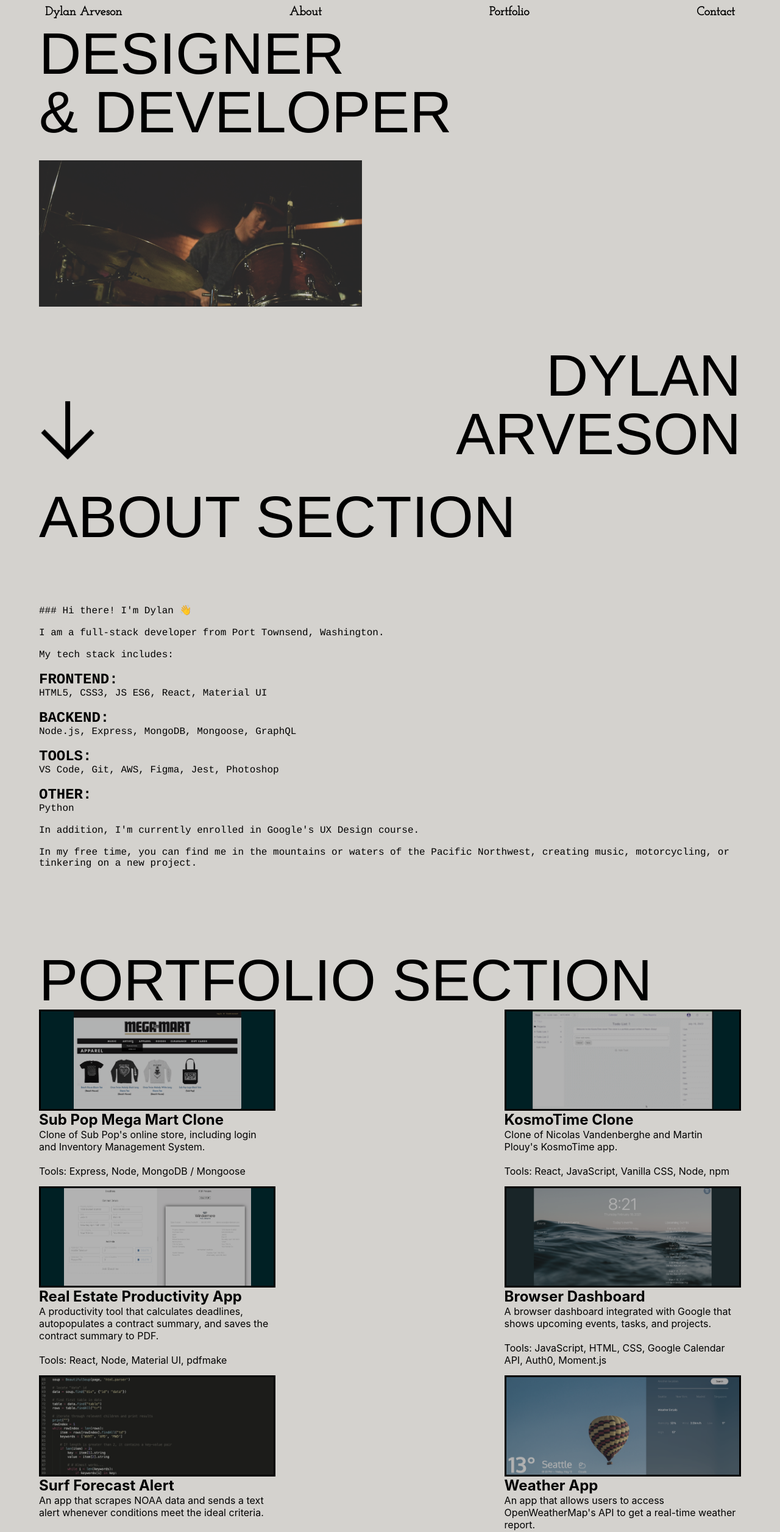
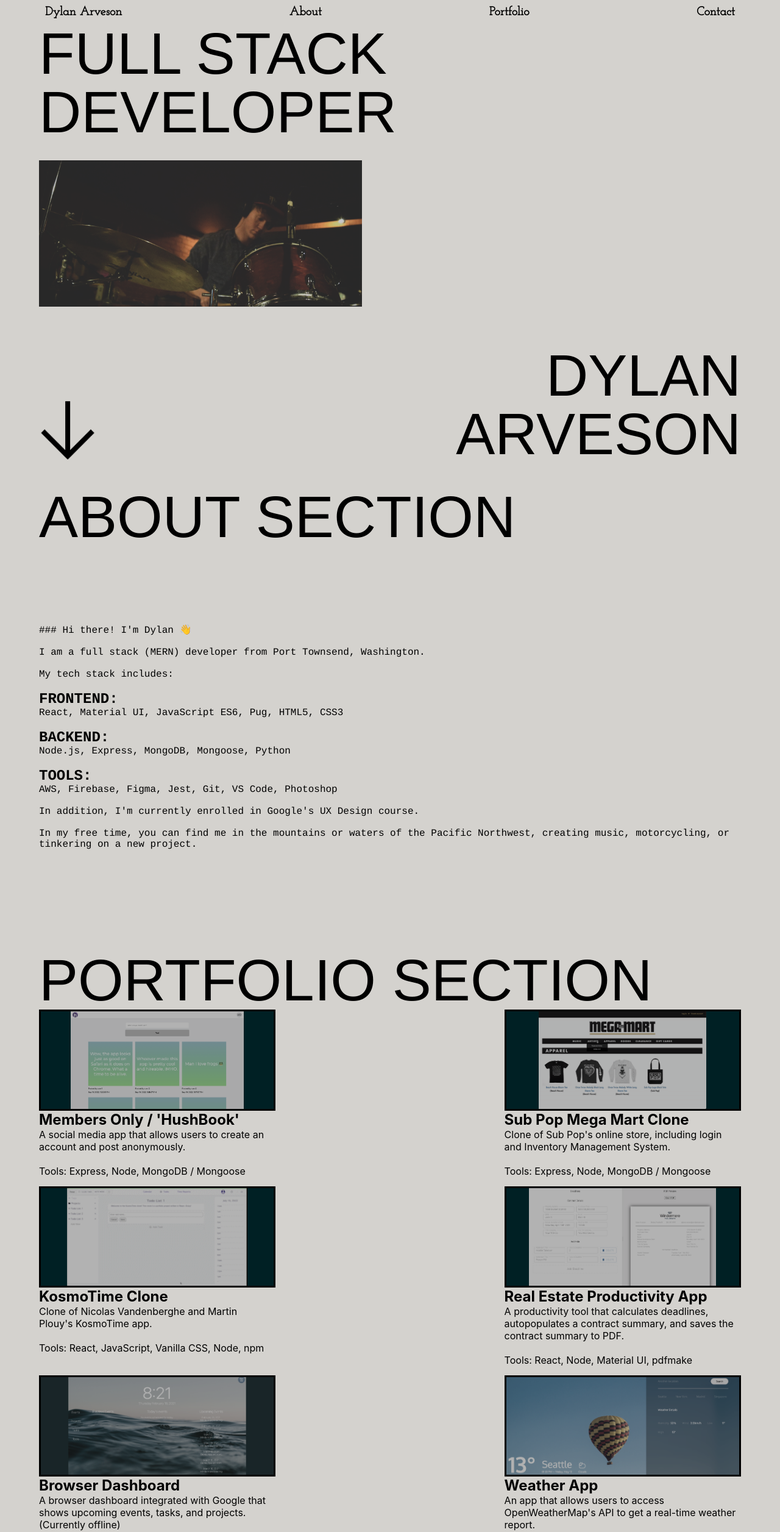
Before and after one commit to dyyllaann/portfolio, a React (Create React App) app: page /info in a window 1280 px wide. Shown: the top 2513 px of the page at 61% size. Built offline with nearby package versions, Linux system fonts and the light colour scheme.

Commit message:
Add members-only, improve nav style, change content from 'Designer & Developer' to 'Full Stack Developer', recategorize tech stack.

```diff
--- a/public/index.html
+++ b/public/index.html
@@ -17,7 +17,7 @@
     <meta name="theme-color" content="#000000" />
     <meta
       name="description"
-      content="Designer and full-stack developer."
+      content="Full Stack Developer from Port Townsend, WA."
     />
     <link rel="apple-touch-icon" href="%PUBLIC_URL%/logo192.png" />
     <!--
@@ -60,7 +60,7 @@
     <link rel="stylesheet" href="https://cdn.jsdelivr.net/gh/devicons/devicon@v2.15.1/devicon.min.css"><!-- VSCODE -->
     <link rel="stylesheet" href="https://cdn.jsdelivr.net/gh/devicons/devicon@v2.15.1/devicon.min.css"><!-- WEBPACK -->
 
-    <title>Dylan Arveson | Designer and full-stack developer</title>
+    <title>Dylan Arveson | Full Stack Developer</title>
     <style>
       body {
         margin: 0;
--- a/src/App.css
+++ b/src/App.css
@@ -48,7 +48,6 @@ h1 {
 }
 
 .hero-bottom {
-  /* margin-top: -20vh; */
   display: flex;
   flex: 1;
   justify-content: space-between;
@@ -66,6 +65,7 @@ i {
 }
 
 nav {
+  min-height: 2em;
   height: 5vh;
   font-family: 'Josefin Slab', serif;
   text-decoration: none;
--- a/src/App.js
+++ b/src/App.js
@@ -10,7 +10,8 @@ import downArrow from './images/down-arrow.png';
 import kosmotimeClone from './images/kosmotime-clone.gif';
 import reScreen from "./images/re-screen.png";
 import dashScreen from './images/dash-screen.png';
-import surfScreen from './images/surf-screen.png';
+// import surfScreen from './images/surf-screen.png';
+import membersScreen from './images/members-screen.png';
 import weatherScreen from './images/weather-screen.png';
 import subPopClone from './images/sub-pop-clone.gif';
 
@@ -81,7 +82,7 @@ function Hero() {
 	return (
     <section id="hero">
       <div className="header-left">
-        <h1>Designer<br/>&amp; Developer</h1>
+        <h1>Full Stack Developer</h1>
       </div>
       <div>
         <img className="portrait" src={me} alt="me" />
@@ -118,7 +119,7 @@ function About() {
 			</div>
 			<div id="about-paragraph">
 				<p>
-					### Hi there! I'm Dylan 👋 <br /> <br />I am a full-stack developer
+					### Hi there! I'm Dylan 👋 <br /> <br />I am a full stack (MERN) developer
 					from Port Townsend, Washington.
 				</p>
 				<br />
@@ -150,27 +151,22 @@ function About() {
 				<br />
 				<h2>FRONTEND:</h2>
 				<p>
-					HTML5, CSS3, JS ES6, React, Material UI
+					React, Material UI, JavaScript ES6, Pug, HTML5, CSS3
 				</p>
 				<br />
 				<h2>BACKEND:</h2>
 				<p>
-					Node.js, Express, MongoDB, Mongoose, GraphQL
+					Node.js, Express, MongoDB, Mongoose, Python
 				</p>
 				<br />
 				<h2>TOOLS:</h2>
 				<p>
-					VS Code, Git, AWS, Figma, Jest, Photoshop
-				</p>
-				<br />
-				<h2>OTHER:</h2>
-				<p>
-					Python
+					AWS, Firebase, Figma, Jest, Git, VS Code, Photoshop
 				</p>
 				<br />
 				<p>
 					In addition, I'm currently enrolled in Google's UX Design course.
-					</p>
+				</p>
 				<br />
 				<p>
 					In my free time, you can find me in the mountains or waters of the
@@ -188,6 +184,15 @@ function Portfolio() {
 		<section id="portfolio">
 			<h1>Portfolio Section</h1>
 			<div className="portfolio-grid">
+				<PortfolioCard
+					name={"Members Only / 'HushBook'"}
+					description={
+						"A social media app that allows users to create an account and post anonymously."
+					}
+					tools={"Express, Node, MongoDB / Mongoose"}
+					image={membersScreen}
+					link="https://dyyllaann-members-only.herokuapp.com/"
+				/>
 				<PortfolioCard
 					name={"Sub Pop Mega Mart Clone"}
 					description={
@@ -218,20 +223,10 @@ function Portfolio() {
 				<PortfolioCard
 					name={"Browser Dashboard"}
 					description={
-						"A browser dashboard integrated with Google that shows upcoming events, tasks, and projects."
+						"A browser dashboard integrated with Google that shows upcoming events, tasks, and projects. (Currently offline)"
 					}
 					tools={"JavaScript, HTML, CSS, Google Calendar API, Auth0, Moment.js"}
 					image={dashScreen}
-				/>
-				<PortfolioCard
-					name={"Surf Forecast Alert"}
-					description={
-						"An app that scrapes NOAA data and sends a text alert whenever conditions meet the ideal criteria."
-					}
-					tools={"Python"}
-					libraries={"BeautifulSoup, smtplib, time, schedule"}
-					image={surfScreen}
-					link="https://github.com/dyyllaann/surf-app"
 				/>
 				<PortfolioCard
 					name={"Weather App"}
```
Also changed, not shown: src/images/members-screen.png (added).
